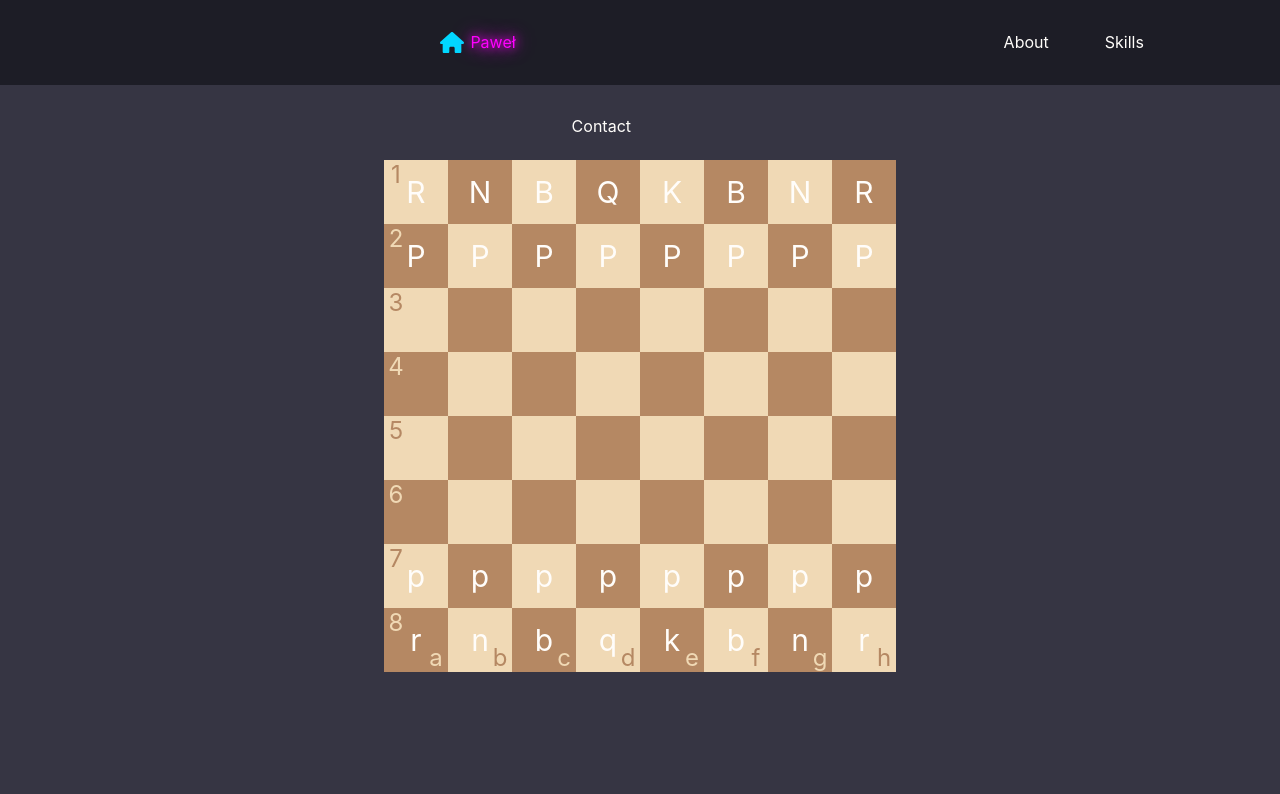
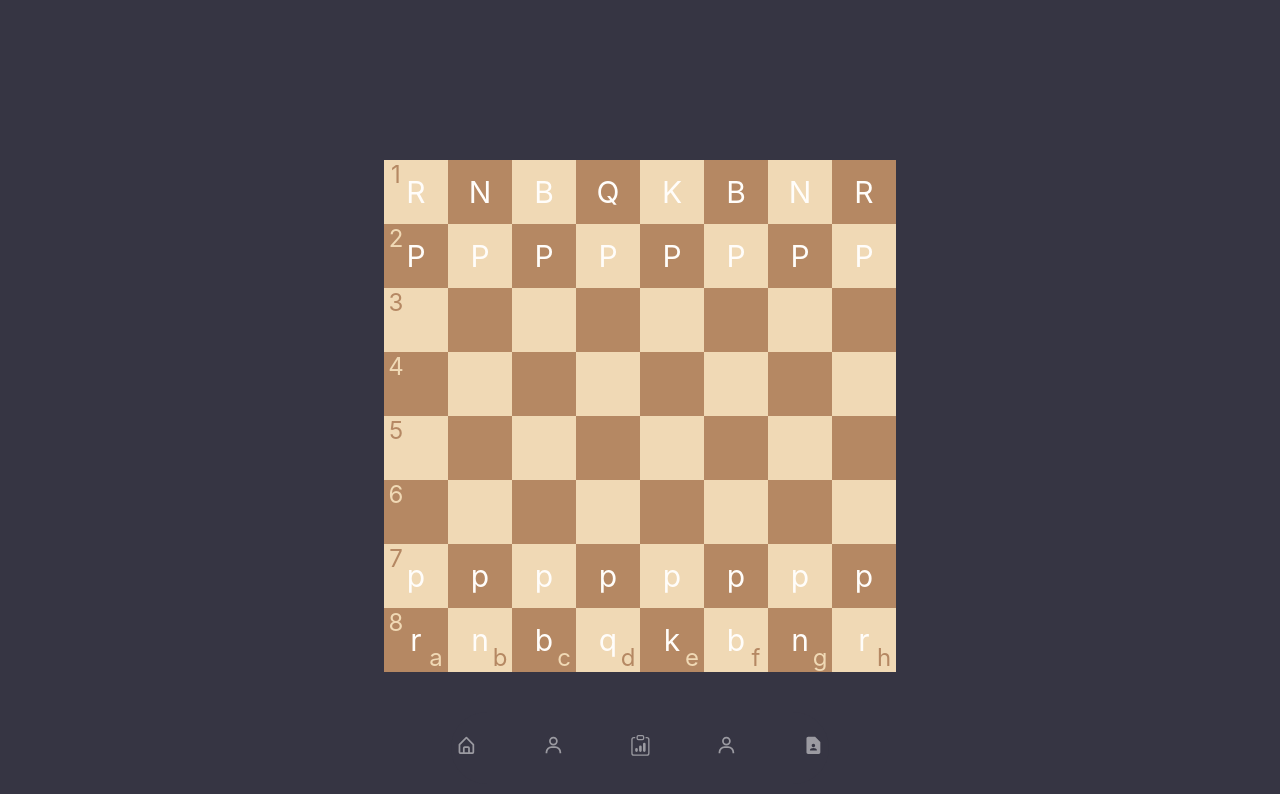
Before and after one commit to himokkk/Portfolio, a React (Create React App) app in the folder ui/: page /chess in a window 1280 px wide. Shown: the top 794 px of the page. Built offline with nearby package versions, Linux system fonts and the light colour scheme.

Commit message:
Work in progress

```diff
--- a/ui/package.json
+++ b/ui/package.json
@@ -15,6 +15,7 @@
     "react-icons": "^4.7.1",
     "react-router-dom": "^6.8.1",
     "react-scripts": "5.0.1",
+    "react-scroll": "^1.8.9",
     "typescript": "^4.9.5",
     "web-vitals": "^2.1.4"
   },
@@ -43,6 +44,7 @@
     ]
   },
   "devDependencies": {
-    "@types/lodash": "^4.14.191"
+    "@types/lodash": "^4.14.191",
+    "@types/react-scroll": "^1.8.6"
   }
 }
--- a/ui/src/App.tsx
+++ b/ui/src/App.tsx
@@ -1,17 +1,18 @@
-import{ BrowserRouter as Router, Route, Routes } from 'react-router-dom';
-import './App.css';
+import { BrowserRouter as Router, Route, Routes } from "react-router-dom";
+import "./App.css";
 
-import NavBar from './components/NavBar';
-import HomePage from './pages/HomePage';
-import ChessPage from './pages/ChessPage';
+import NavBar from "./components/NavBar";
+import HomePage from "./pages/HomePage";
+import ChessPage from "./pages/ChessPage";
+import TechStackComponent from "./components/TechStackComponent";
 
 function App() {
     return (
         <div className="App">
             <Router>
                 <Routes>
-              <Route path='/' element={<><HomePage/></>}/>
-              <Route path='/chess' element={<><ChessPage/></>}/>
+                    <Route path="/" element={<HomePage />} />
+                    <Route path="/chess" element={<ChessPage />} />
                 </Routes>
             </Router>
         </div>
--- a/ui/src/components/IntroductionComponent.tsx
+++ b/ui/src/components/IntroductionComponent.tsx
@@ -15,7 +15,7 @@ const IntroductionComponent = (props: Props) => {
         <div className="introduction-main">
             <div className="intruduction-content">
                 <div className="greeting float-left">
-                    <h1>Paweł Kwieciński</h1>
+                    <h1 className="prevent-select">Paweł Kwieciński</h1>
                     <hr className="introduction-line float-left" />
                     <div className="clear-both"></div>
                     <div className="description1">
@@ -26,9 +26,9 @@ const IntroductionComponent = (props: Props) => {
                     <div className="clear-both"></div>
                 </div>
                 <div className="circle prevent-select float-left"></div>
-                <img src={photo} className="photo float-left" alt="me" />
+                <img src={photo} className="photo float-left prevent-select" alt="me" />
                 <div className="introduction-right float-left">
-                    <h2>Software delevoper</h2>
+                    <h2 className="prevent-select">Software delevoper</h2>
                     <hr className="introduction-line float-left" />
                     <div className="clear-both"></div>
                     <div className="description2">Mostly interesed in Python, C++, JavaScript/TypeScript</div>
--- a/ui/src/components/NavBar.tsx
+++ b/ui/src/components/NavBar.tsx
@@ -1,6 +1,10 @@
 import React, { useEffect, useState } from "react";
 import { useNavigate } from "react-router-dom";
+import { Link } from "react-scroll";
 import debounce from "lodash/debounce";
+import { BiUser, BiHomeAlt } from "react-icons/bi";
+import { BsClipboardData } from "react-icons/bs";
+import { MdContactPage } from "react-icons/md";
 
 import "../css/basic.css";
 import "../css/navbar.css";
@@ -87,40 +91,25 @@ const NavBar = (props: Props) => {
 
     return (
         <div className="navbar prevent-select">
-            <div
-                className={`navbar-button float-left ${isHome ? " highlight-color" : " "}`}
-                id="nameButton"
-                onClick={home_scroll}
-            >
-                <div id="home-icon">
-                    <svg xmlns="http://www.w3.org/2000/svg" viewBox="0 0 576 512">
-                        <path d="M575.8 255.5c0 18-15 32.1-32 32.1h-32l.7 160.2c0 2.7-.2 5.4-.5 8.1V472c0 22.1-17.9 40-40 40H456c-1.1 0-2.2 0-3.3-.1c-1.4 .1-2.8 .1-4.2 .1H416 392c-22.1 0-40-17.9-40-40V448 384c0-17.7-14.3-32-32-32H256c-17.7 0-32 14.3-32 32v64 24c0 22.1-17.9 40-40 40H160 128.1c-1.5 0-3-.1-4.5-.2c-1.2 .1-2.4 .2-3.6 .2H104c-22.1 0-40-17.9-40-40V360c0-.9 0-1.9 .1-2.8V287.6H32c-18 0-32-14-32-32.1c0-9 3-17 10-24L266.4 8c7-7 15-8 22-8s15 2 21 7L564.8 231.5c8 7 12 15 11 24z" />
-                    </svg>
-                </div>
-                Paweł
-            </div>
+            <Link to="introduction" className="nav-button" activeClass="active" spy={true} smooth={true} duration={500}>
+                <BiHomeAlt />
+            </Link>
 
-            <div className="navbar-button float-left" id="aboutButton">
-                About
-            </div>
+            <Link to="projects" className="nav-button" activeClass="active" spy={true} smooth={true} duration={500}>
+                <BiUser />
+            </Link>
 
-            <div
-                className={`navbar-button float-left ${isSkills ? " highlight-color" : " "}`}
-                id="skillsButton"
-                onClick={skills_scroll}
-            >
-                Skills
-            </div>
+            <Link to="skills" className="nav-button" activeClass="active" spy={true} smooth={true} duration={500}>
+                <BsClipboardData />
+            </Link>
 
-            <div
-                className={`navbar-button float-left ${isContact ? " highlight-color" : " "}`}
-                id="contactButton"
-                onClick={contact_scroll}
-            >
-                Contact
-            </div>
+            <Link to="skills" className="nav-button" activeClass="active" spy={true} smooth={true} duration={500}>
+                <BiUser />
+            </Link>
 
-            <div className="clear-both"></div>
+            <Link to="contact" className="nav-button" activeClass="active" spy={true} smooth={true} duration={500}>
+                <MdContactPage />
+            </Link>
         </div>
     );
 };
--- a/ui/src/components/TechStackComponent.tsx
+++ b/ui/src/components/TechStackComponent.tsx
@@ -227,7 +227,7 @@ const TechStackComponent = () => {
     // }, []);
 
     return (
-        <div className="stack-content prevent-select">
+        <div className="stack-content prevent-select" id="stack1">
             <h1>My Tech Stack:</h1>
             <div className="stacks">
                 <div className="stack" id="python-stack">
--- a/ui/src/css/introduction.css
+++ b/ui/src/css/introduction.css
@@ -6,7 +6,7 @@ h1 {
 
 .introduction-main {
     background-color: var(--darkest-gray);
-    height: 45rem;
+    height: 100vh;
     width: 100%;
     display: flex;
 }
@@ -35,7 +35,6 @@ h1 {
     text-align: left;
     letter-spacing: 2px;
     line-height: 1.5rem;
-    color: var(--react-blue);
 }
 
 h3 {
@@ -49,7 +48,7 @@ h3 {
     z-index: 1;
     height: 27rem;
     width: 27rem;
-    margin-left: -6rem;
+    margin-left: -9rem;
     filter: blur(1px);
     box-shadow: 0 0 20px var(--pink);
 }
@@ -90,6 +89,9 @@ h2 {
     text-align: left;
     letter-spacing: 2px;
     line-height: 1.5rem;
+}
+
+.introduction-right h2 {
     color: var(--react-blue);
 }
 
--- a/ui/src/css/navbar.css
+++ b/ui/src/css/navbar.css
@@ -1,37 +1,31 @@
 .navbar {
     position: fixed;
-    width: 100%;
-    z-index: 10;
-    background-color: var(--darkest-gray);
+    z-index: 3;
+    left: 50%;
+    transform: translateX(-50%);
+    bottom: 1rem;
+    width: 23rem;
+    height: 4.5rem;
+    display: flex;
+    padding: 0 5px;
+    font-size: 1.3rem;
+    background-color: var(--light-gray);
+    border-radius: 9999px;
     color: var(--white);
-    height: 5.3rem;
+    align-items: center;
+    justify-content: space-between;
+    color: rgba(255, 255, 255, 0.5);
 }
 
-.navbar-button {
-    margin: 1.5rem;
-    padding: 0.5rem;
-    margin-left: 1rem;
+.nav-button {
     cursor: pointer;
 }
 
-#nameButton {
-    margin-left: 27rem;
-}
-
-#home-icon {
-    fill: var(--react-blue);
-    width: 1.5rem;
-    float: left;
-    margin-right: 0.4rem;
-}
-
-#nameButtom div {
-    width: 1rem;
-    height: 1rem;
-}
-
-#aboutButton {
-    margin-left: 28rem;
+.active {
+    color: white;
+    padding: 0.5rem;
+    border-radius: 100%;
+    background: linear-gradient(92.23deg, #406aff 21.43%, #3bace2 50.53%, #b936ee 100%, #ff56f6 117.04%);
 }
 
 .highlight-color {
--- a/ui/src/css/techstack.css
+++ b/ui/src/css/techstack.css
@@ -18,9 +18,9 @@
 }
 
 .stack-content h1 {
+    font-size: 2.5rem;
     margin-bottom: 10rem;
     color: var(--react-blue);
-    text-shadow: 0 0 5px var(--react-blue), 0 0 20px black;
 }
 
 .stacks {
--- a/ui/src/pages/HomePage.tsx
+++ b/ui/src/pages/HomePage.tsx
@@ -34,7 +34,7 @@ const HomePage: React.FC = () => {
                 <IntroductionComponent skillsRef={skillsRef} />
             </div>
 
-            <div className="socials prevent-select" id="socials">
+            {/* <div className="socials prevent-select" id="socials">
                 <a className="color-white" href={github_url} rel="noreferrer" target="_blank">
                     <div className="social float-left">
                         <img src={github} className="logo" alt="Github logo" />
@@ -53,7 +53,7 @@ const HomePage: React.FC = () => {
                         slack
                     </div>
                 </a>
-            </div>
+            </div> */}
 
             <div id="projects">
                 <ProjectsComponent />
```
Also changed, not shown: 1 other file (tests, documents, lock files or other folders). Lines whose indentation alone changed are shown as unchanged.
